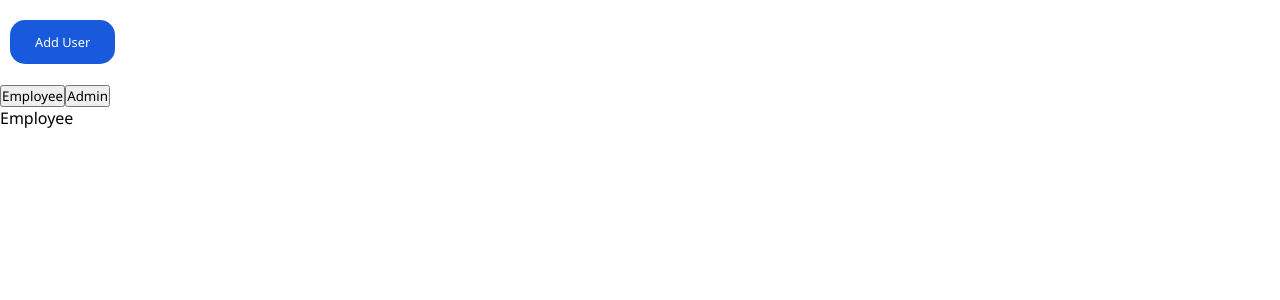
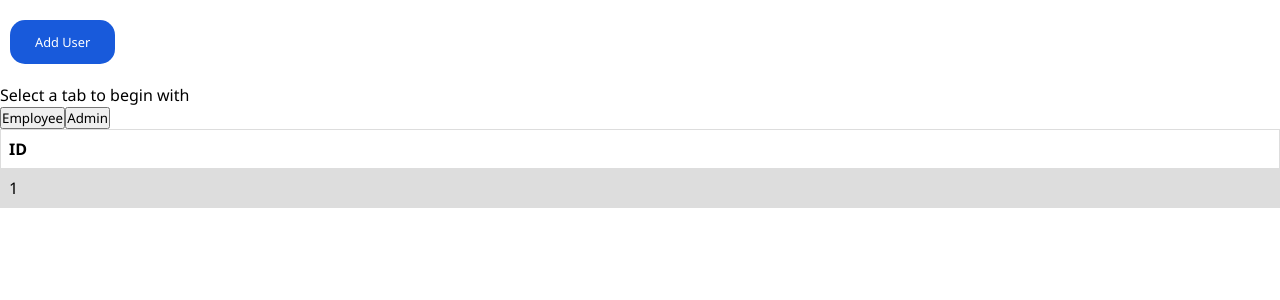
Before and after one commit to sajib-bme-kuet/Assignment, a React (Create React App) app: page / in a window 1280 px wide. Shown: the top 300 px of the page. Built offline with nearby package versions, Linux system fonts and the light colour scheme.

Commit message:
table implemented

```diff
--- a/src/components/table/Table.jsx
+++ b/src/components/table/Table.jsx
@@ -1,7 +1,24 @@
-import React from "react";
+import "./table.css";
 
-const Table = () => {
-  return <div>Table</div>;
+const Table = ({ columns, rows }) => {
+  return (
+    <table>
+      <tr>
+        {columns?.map((column) => {
+          return <th>{column.label}</th>;
+        })}
+      </tr>
+      {rows?.map((row) => {
+        return (
+          <tr>
+            {columns.map((column) => {
+              return <td> {row[column.fieldName]} </td>;
+            })}
+          </tr>
+        );
+      })}
+    </table>
+  );
 };
 
 export default Table;
--- a/src/components/table/table.css
+++ b/src/components/table/table.css
@@ -0,0 +1,16 @@
+table {
+  font-family: arial, sans-serif;
+  border-collapse: collapse;
+  width: 100%;
+}
+
+td,
+th {
+  border: 1px solid #dddddd;
+  text-align: left;
+  padding: 8px;
+}
+
+tr:nth-child(even) {
+  background-color: #dddddd;
+}
--- a/src/components/tabs/Tabs.jsx
+++ b/src/components/tabs/Tabs.jsx
@@ -1,9 +1,11 @@
 import { useState } from "react";
 const Tabs = ({ children }) => {
-  const [activeTab, setActiveTab] = useState(children[0].props.label);
+  const [activeTab, setActiveTab] = useState();
+  // const [activeTab, setActiveTab] = useState(children[0].props.label);
 
   return (
     <>
+      <div>{!activeTab && "Select a tab to begin with"}</div>
       <div>
         {children.map((child) => (
           <button
--- a/src/pages/Users.jsx
+++ b/src/pages/Users.jsx
@@ -5,6 +5,7 @@ import Tabs from "../components/tabs/Tabs";
 
 import { useState } from "react";
 import UserAddForm from "../components/forms/UserAddForm";
+import Table from "../components/table/Table";
 const Users = () => {
   const [isOpen, setIsOpen] = useState(false);
   return (
@@ -17,6 +18,10 @@ const Users = () => {
         <Tab label={"Employee"}>Employee</Tab>
         <Tab label={"Admin"}>Admin</Tab>
       </Tabs>
+      <Table
+        columns={[{ label: "ID", fieldName: "id" }]}
+        rows={[{ id: 1, name: "Sajib" }]}
+      />
     </>
   );
 };
```
